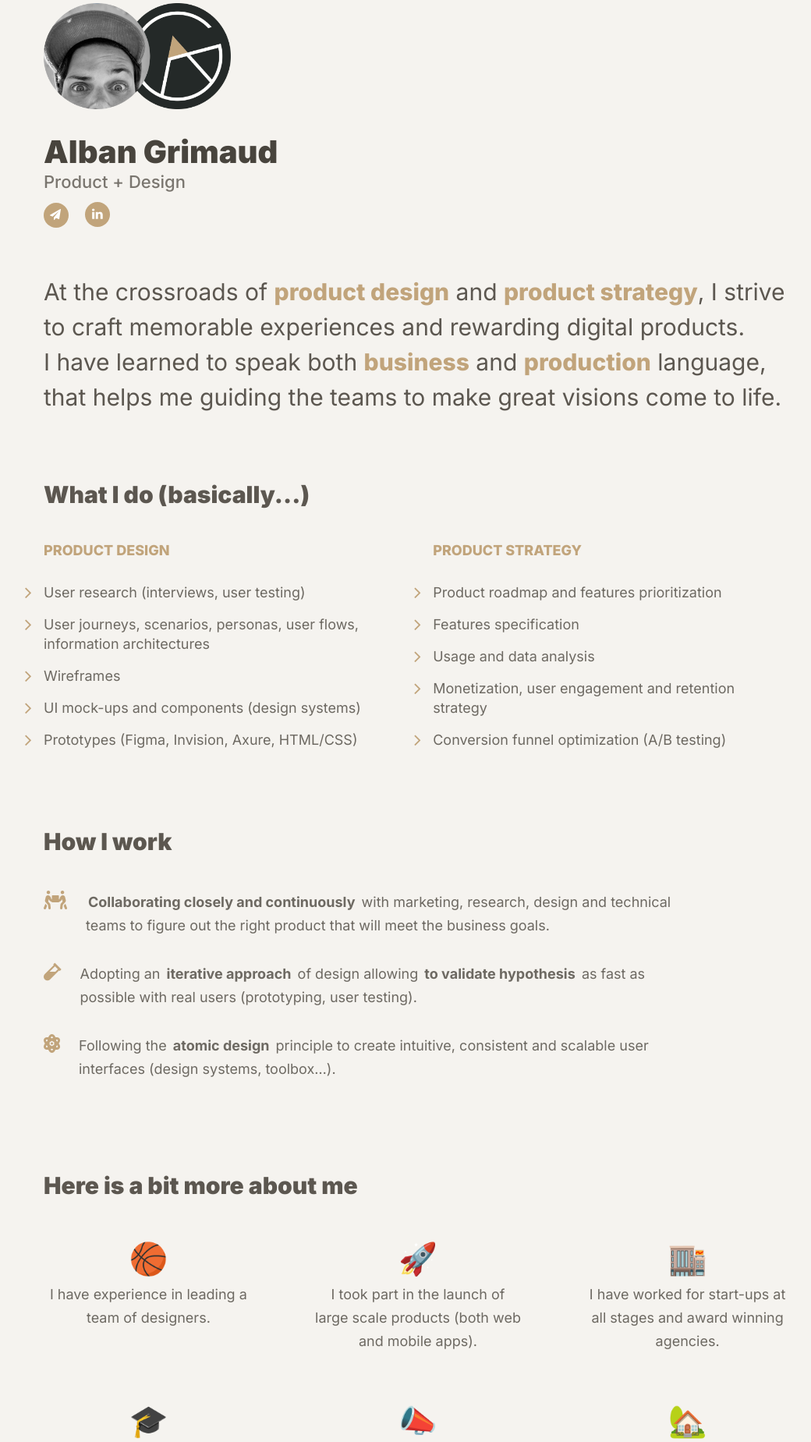
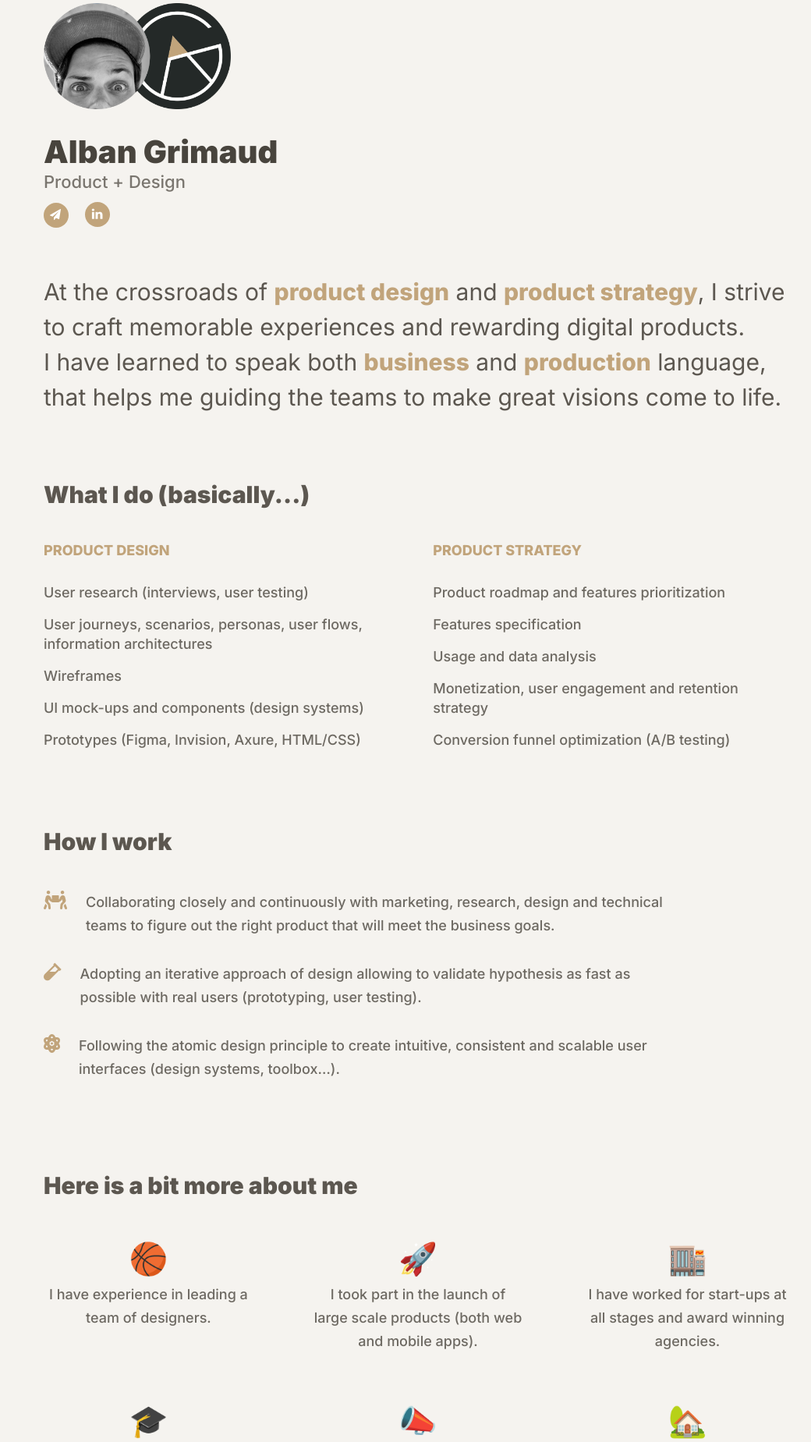
Before and after one commit to agrimaud/agrimaud.github.io, a PHP site: page / in a window 1280 px wide. Shown: the part 76-1925 px from the top of the page at 78% size, without its empty margins (104-1144 px from the left). Run offline with PHP 8.4, Linux system fonts and the light colour scheme; some libraries are stand-ins or nearby versions.

Commit message:
updated styles

```diff
--- a/css/index.css
+++ b/css/index.css
@@ -19,7 +19,7 @@ body {
   background-color: #F5F3EF;
   margin: 0px;
   font-family: 'Inter', sans-serif;
-  font-weight: 400;
+  font-weight: 500;
   color: #6D6962;
   font-size: 1.8rem; }
 
@@ -202,17 +202,7 @@ p {
     list-style-position: outside; }
   .activities li {
     list-style-type: none; }
-  .activities li:before {
-    font-family: 'FontAwesome';
-    font-size: 24px;
-    content: '\f105';
-    color: #C1A47B;
-    float: left;
-    margin-left: -1em;
-    display: none; }
-    @media screen and (min-width: 1023px) {
-      .activities li:before {
-        display: inline; } }
+
 .activities .flex-container {
   justify-content: space-between; }
 
--- a/index.html
+++ b/index.html
@@ -93,17 +93,17 @@
             <h3>How I work</h3>
               <div class="flex-container">
                 <i class="fas fa-people-carry"></i>
-                <p><span>Collaborating closely and continuously</span> with marketing, research, design and technical teams to figure out the right product that will meet the business goals.</p>
+                <p>Collaborating closely and continuously with marketing, research, design and technical teams to figure out the right product that will meet the business goals.</p>
               </div>
 
               <div class="flex-container">
                 <i class="fas fa-vial"></i>
-                <p>Adopting an <span>iterative approach</span> of design allowing <span>to validate hypothesis</span> as fast as possible with real users (prototyping, user testing).</p>
+                <p>Adopting an iterative approach of design allowing to validate hypothesis as fast as possible with real users (prototyping, user testing).</p>
               </div>
 
               <div class="flex-container">
                 <i class="fas fa-atom"></i>
-                <p>Following the <span>atomic design</span> principle to create intuitive, consistent and scalable user interfaces (design systems, toolbox…).</p>
+                <p>Following the atomic design principle to create intuitive, consistent and scalable user interfaces (design systems, toolbox…).</p>
               </div>
 
 
--- a/scss/index.scss
+++ b/scss/index.scss
@@ -29,7 +29,7 @@ body {
   // font-family: 'Libre Baskerville', serif;
   font-family: 'Inter', sans-serif;
   // font-family: 'Open Sans', sans-serif;
-  font-weight: 400;
+  font-weight: 500;
   color: $grey;
   font-size: 1.8rem;
 }
@@ -261,9 +261,7 @@ p {
     margin-right: 24px;
   }
 
-  // h3 {
-  //   // color: $grey;
-  // }
+
 
   span {
     @media screen and (min-width: $breakpoint-tablet) {
@@ -291,11 +289,7 @@ p {
   margin: auto;
   @media screen and (min-width: $breakpoint-desktop) {
     width: 960px;}
-  // font-size: 2rem;
-  // color: $grey;
-  // h3 {
-  //   color: $grey;
-  // }
+
 
   h4 {
     color: $main-color;
@@ -309,19 +303,15 @@ p {
     list-style-type: none;
   }
 
-  li:before {
-  font-family: 'FontAwesome';
-  font-size: 24px;
-  content: '\f105';
+  // li:before {
+  // font-family: 'FontAwesome';
+  // font-size: 24px;
+  // content: '\f105';
   // margin:0 8px 0 0px;
-  color: $main-color;
-  float: left;
-  margin-left: -1em;
-  display: none;
-  @media screen and (min-width: $breakpoint-desktop) {
-    display: inline;}
-    // opacity: 0.6;
-  }
+  // color: $main-color;
+  //   // opacity: 0.6;
+  // }
+
 
 }
 
```
